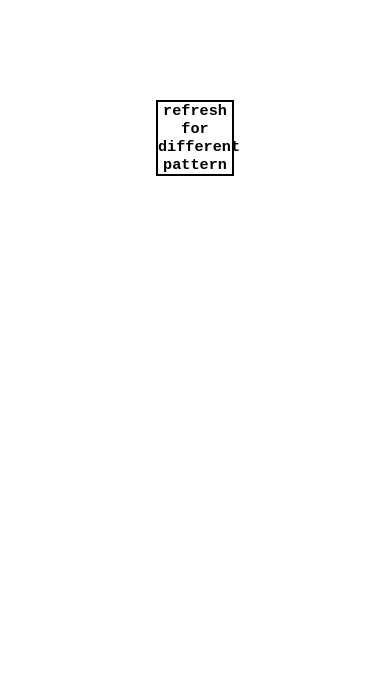
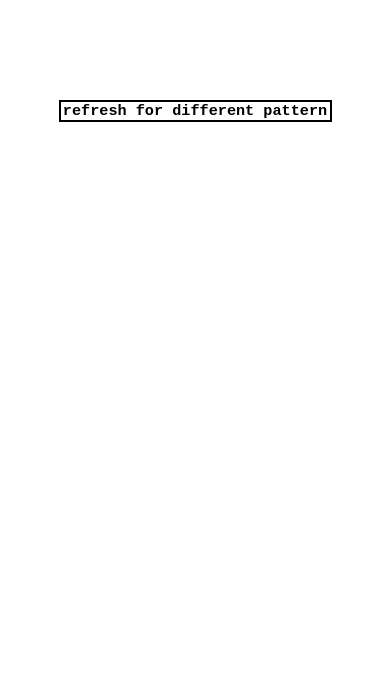
Before and after one commit to hitanshu-dhawan/10PRINT, a plain HTML site: page index.html in a window 390 px wide. Shown: the top 695 px of the page. Drawn offline with Linux system fonts and the light colour scheme.

Commit message:
made site responsive

```diff
--- a/style.css
+++ b/style.css
@@ -48,3 +48,18 @@ canvas {
 #github-link .fa:hover {
     color: rgba(0, 0, 0, 0.5);
 }
+
+/* for responsive website */
+@media screen and (max-width: 1000px) {
+
+    #refresh-text {
+        position: fixed;
+        top: 10%;
+        /*center*/
+        text-align: center;
+        width: 70%;
+        margin-left: -35%;
+        left: 50%;
+    }
+
+}
```
